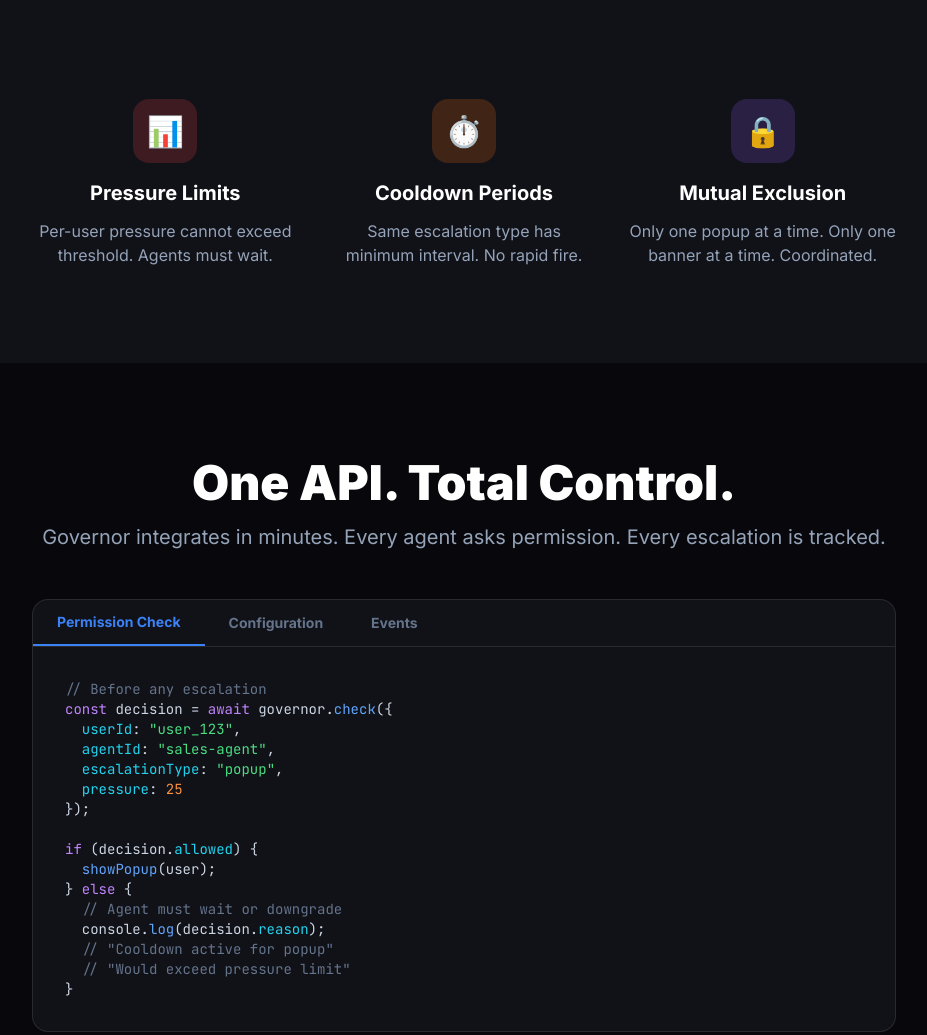
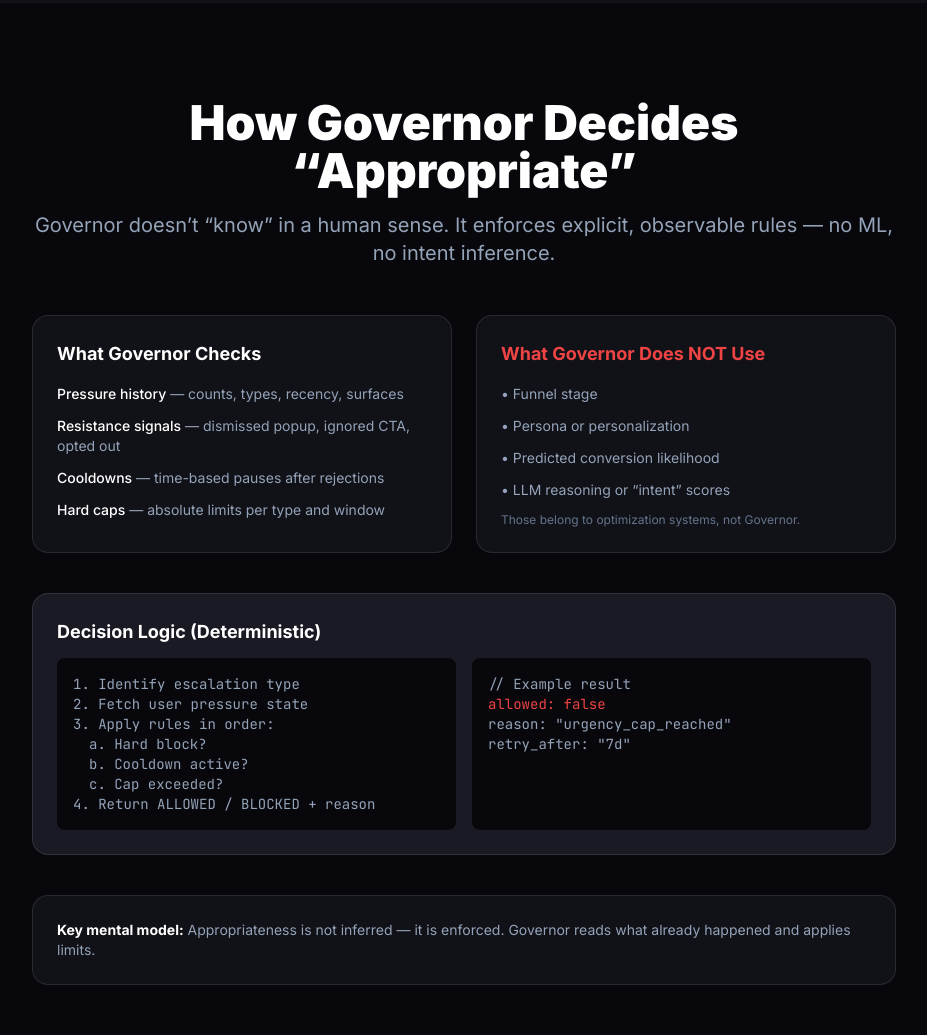
Before and after one commit to chonibe/SoftStop, a website: page demo/index.html in a window 1280 px wide. Shown: the part 3610-4645 px from the top of the page, without its empty margins (336-1263 px from the left). Drawn offline with nearby package versions, Linux system fonts and the light colour scheme.

Commit message:
Add clear 'appropriate pressure' explanation: deterministic rules and signals

```diff
--- a/demo/index.html
+++ b/demo/index.html
@@ -720,6 +720,68 @@
                             <div class="text-slate-500 text-xs mt-1">or</div>
                             <div class="text-accent-red">✗ BLOCKED</div>
                         </div>
+                    </div>
+                </div>
+            </div>
+        </section>
+
+        <!-- How Governor Decides "Appropriate" -->
+        <section class="py-24 bg-deep">
+            <div class="max-w-5xl mx-auto px-6 md:px-12">
+                <div class="text-center mb-12">
+                    <h2 class="text-4xl md:text-5xl font-black mb-4">How Governor Decides “Appropriate”</h2>
+                    <p class="text-xl text-slate-400">
+                        Governor doesn’t “know” in a human sense. It enforces explicit, observable rules — no ML, no intent inference.
+                    </p>
+                </div>
+
+                <div class="grid grid-cols-1 md:grid-cols-2 gap-6 mb-10">
+                    <div class="bg-surface border border-white/10 rounded-2xl p-6">
+                        <h3 class="font-bold text-lg mb-4">What Governor Checks</h3>
+                        <ul class="space-y-3 text-sm text-slate-400">
+                            <li><span class="text-white font-medium">Pressure history</span> — counts, types, recency, surfaces</li>
+                            <li><span class="text-white font-medium">Resistance signals</span> — dismissed popup, ignored CTA, opted out</li>
+                            <li><span class="text-white font-medium">Cooldowns</span> — time-based pauses after rejections</li>
+                            <li><span class="text-white font-medium">Hard caps</span> — absolute limits per type and window</li>
+                        </ul>
+                    </div>
+                    <div class="bg-surface border border-white/10 rounded-2xl p-6">
+                        <h3 class="font-bold text-lg mb-4 text-accent-red">What Governor Does NOT Use</h3>
+                        <ul class="space-y-3 text-sm text-slate-400">
+                            <li>• Funnel stage</li>
+                            <li>• Persona or personalization</li>
+                            <li>• Predicted conversion likelihood</li>
+                            <li>• LLM reasoning or “intent” scores</li>
+                        </ul>
+                        <div class="text-xs text-slate-500 mt-3">Those belong to optimization systems, not Governor.</div>
+                    </div>
+                </div>
+
+                <div class="bg-surface-2 border border-white/10 rounded-2xl p-6 mb-10">
+                    <h3 class="font-bold text-lg mb-3">Decision Logic (Deterministic)</h3>
+                    <div class="grid grid-cols-1 md:grid-cols-2 gap-4 text-sm text-slate-400">
+                        <div class="bg-deep rounded-lg p-4 font-mono">
+                            <div>1. Identify escalation type</div>
+                            <div>2. Fetch user pressure state</div>
+                            <div>3. Apply rules in order:</div>
+                            <div class="pl-4">a. Hard block?</div>
+                            <div class="pl-4">b. Cooldown active?</div>
+                            <div class="pl-4">c. Cap exceeded?</div>
+                            <div>4. Return ALLOWED / BLOCKED + reason</div>
+                        </div>
+                        <div class="bg-deep rounded-lg p-4 font-mono">
+                            <div>// Example result</div>
+                            <div class="text-accent-red">allowed: false</div>
+                            <div>reason: "urgency_cap_reached"</div>
+                            <div>retry_after: "7d"</div>
+                        </div>
+                    </div>
+                </div>
+
+                <div class="bg-surface border border-white/10 rounded-2xl p-6">
+                    <div class="text-sm text-slate-400">
+                        <span class="text-white font-bold">Key mental model:</span> Appropriateness is not inferred — it is enforced.
+                        Governor reads what already happened and applies limits.
                     </div>
                 </div>
             </div>
```
